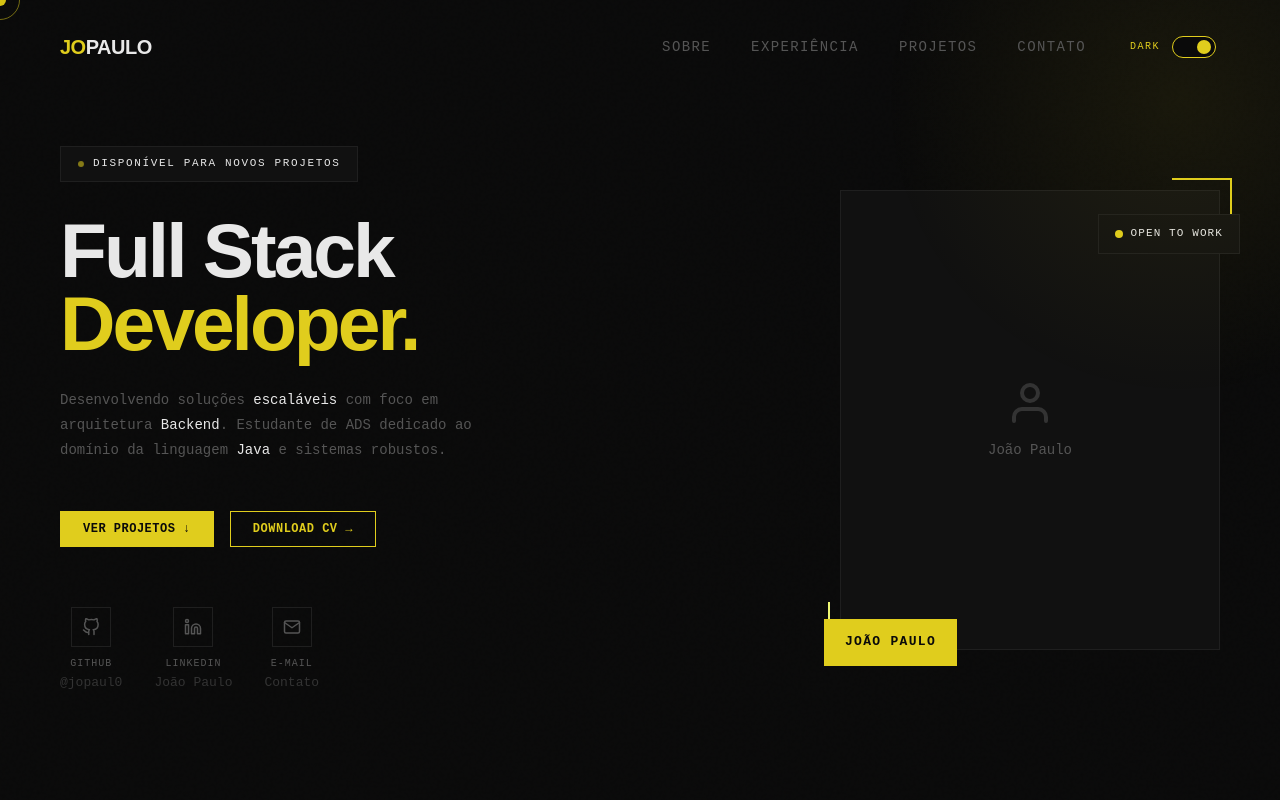
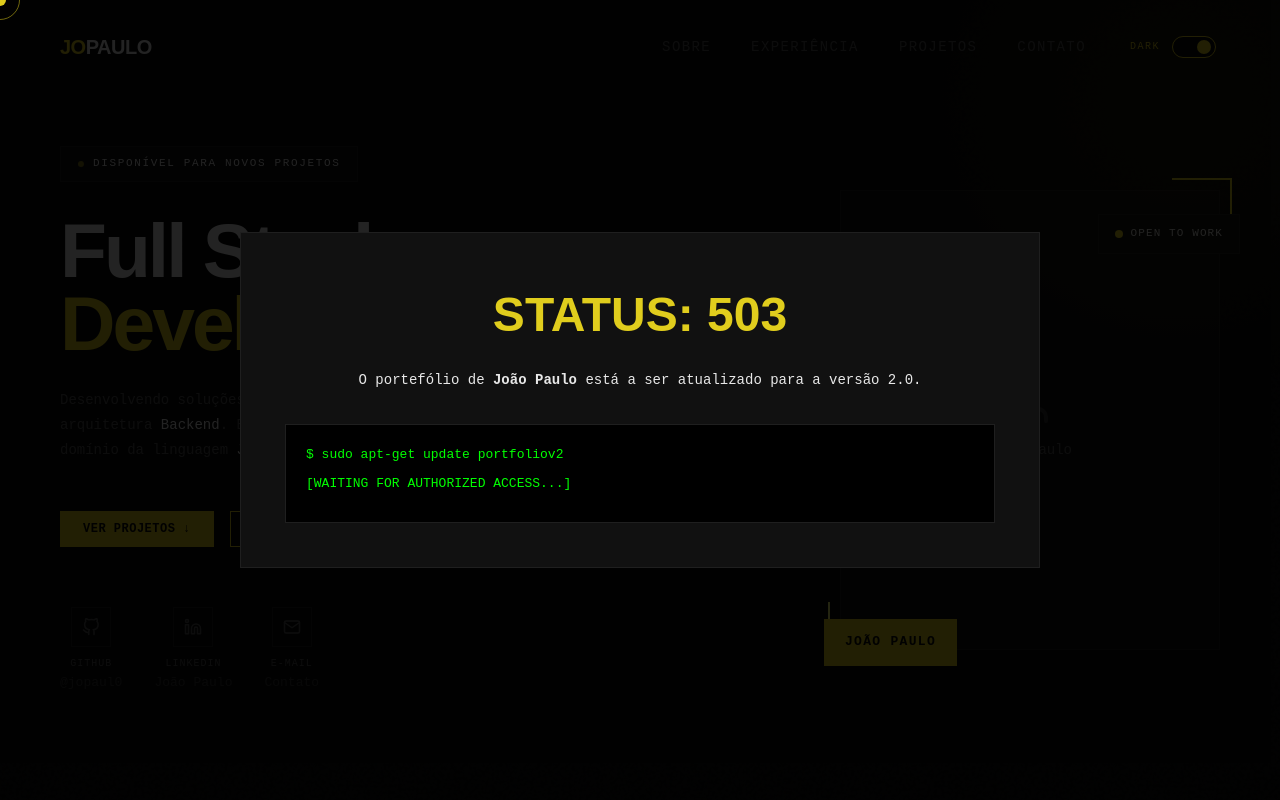
Before and after one commit to jopaul0/jopaul0.github.io, a React (Vite) app: page / in a window 1280 px wide. Shown: the top 800 px of the page. Built offline with nearby package versions, Linux system fonts and the light colour scheme; no server answers.

Commit message:
feat: add mainenance guard

```diff
--- a/src/App.tsx
+++ b/src/App.tsx
@@ -5,9 +5,12 @@ import { About } from '@/pages/About';
 import { Experience } from '@/pages/Experience';
 import { Projects } from '@/pages/Projects';
 import { Contact } from '@/pages/Contact';
+import { MaintenanceGuard } from '@/components/MaintenanceGuard';
 
 function App() {
   return (
+    <>
+      <MaintenanceGuard />
       <MainLayout>
         <Hero />
         <Marquee />
@@ -16,6 +19,7 @@ function App() {
         <Projects />
         <Contact />
       </MainLayout>
+    </>
   )
 }
 
--- /dev/null
+++ b/src/components/MaintenanceGuard/MaintenanceGuard.module.scss
@@ -0,0 +1,34 @@
+.container {
+  text-align: center;
+  padding: 20px;
+  cursor: none; // Oculta o cursor para forçar o foco no aviso
+}
+
+.errorCode {
+  font-family: var(--font-title);
+  font-size: 48px;
+  color: var(--accent);
+  margin-bottom: 16px;
+}
+
+.message {
+  font-family: var(--font-main);
+  line-height: 1.6;
+  color: var(--text);
+  margin-bottom: 32px;
+}
+
+.terminal {
+  background: #000;
+  padding: 20px;
+  border: 1px solid var(--border);
+  text-align: left;
+
+  code {
+    display: block;
+    font-family: 'Courier New', monospace;
+    font-size: 13px;
+    color: #0f0;
+    margin-bottom: 8px;
+  }
+}
--- /dev/null
+++ b/src/components/MaintenanceGuard/index.tsx
@@ -0,0 +1,45 @@
+import { useState, useEffect } from 'react';
+import { Modal } from '@/components/Modal';
+import styles from './MaintenanceGuard.module.scss';
+
+export const MaintenanceGuard = () => {
+  const [isLocked, setIsLocked] = useState(true);
+
+  useEffect(() => {
+    const handleKeyDown = (e: KeyboardEvent) => {
+      if (e.ctrlKey && e.shiftKey && e.key.toLowerCase() === 'j') {
+        setIsLocked(false);
+        sessionStorage.setItem('dev_access', 'granted');
+      }
+    };
+
+    if (sessionStorage.getItem('dev_access') === 'granted') {
+      setIsLocked(false);
+    }
+
+    window.addEventListener('keydown', handleKeyDown);
+    return () => window.removeEventListener('keydown', handleKeyDown);
+  }, []);
+
+  return (
+    <Modal
+      isOpen={isLocked}
+      onClose={() => {}}
+      title="SISTEMA EM MANUTENÇÃO"
+      noHeader
+    >
+      <div className={styles.container}>
+        <div className={styles.glitchBox}>
+          <h1 className={styles.errorCode}>STATUS: 503</h1>
+          <p className={styles.message}>
+            O portefólio de <strong>João Paulo</strong> está a ser atualizado para a versão 2.0.
+          </p>
+        </div>
+        <div className={styles.terminal}>
+          <code>$ sudo apt-get update portfoliov2</code>
+          <code> [WAITING FOR AUTHORIZED ACCESS...]</code>
+        </div>
+      </div>
+    </Modal>
+  );
+};
--- a/src/layout/MainLayout/index.tsx
+++ b/src/layout/MainLayout/index.tsx
@@ -8,13 +8,13 @@ import { useDevTools } from '@/hooks/useDevTools';
 export const MainLayout = ({ children }: MainLayoutProps) => {
   const isDevToolsOpen = useDevTools();
 
-  // if (isDevToolsOpen) {
-  //   return (
-  //     <>
-  //       <DevToolsShield isOpen={true}/>
-  //     </>
-  //   );
-  // }
+  if (isDevToolsOpen) {
+    return (
+      <>
+        <DevToolsShield isOpen={true}/>
+      </>
+    );
+  }
 
   return (
     <>
```
Lines whose indentation alone changed are shown as unchanged.
